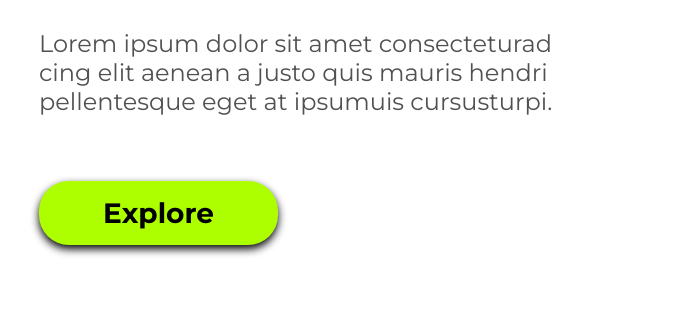
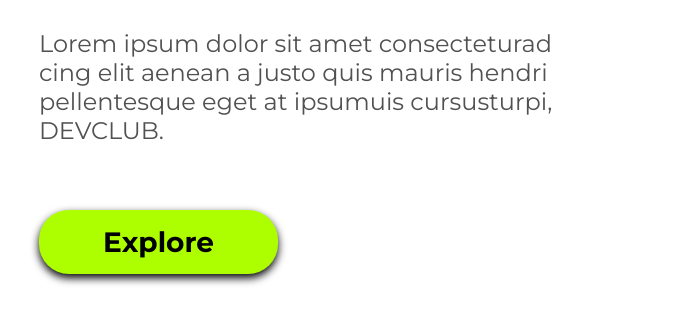
Before and after one commit to landev-oficial/1-Projeto-CSS-We-care, a plain HTML site: page index.html in a window 1280 px wide. Shown: the part 929-1253 px from the top of the page, without its empty margins (47-724 px from the left). Drawn offline with Linux system fonts and the light colour scheme.

Commit message:
Alteração Paragrafo pt.1

```diff
--- a/index.html
+++ b/index.html
@@ -34,7 +34,7 @@
             <h1>We care </h1>
             <h2>About Your Pet</h2>
             <p>Lorem ipsum dolor sit amet consecteturad cing elit aenean a justo quis mauris hendri pellentesque eget at
-                ipsumuis cursusturpi.</p>
+                ipsumuis cursusturpi, DEVCLUB.</p>
             <button id="button-explore">Explore</button>
         </section>
 
```
